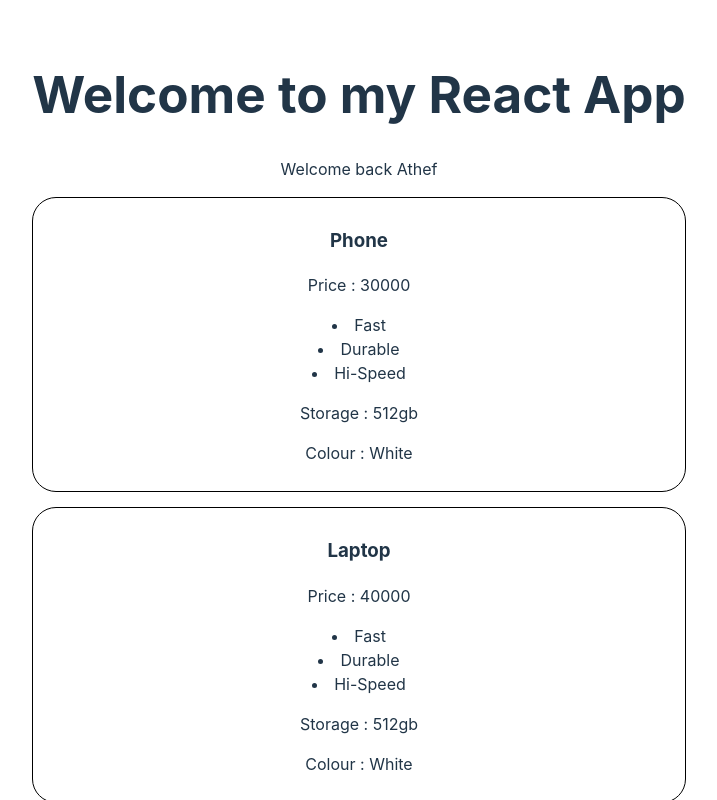
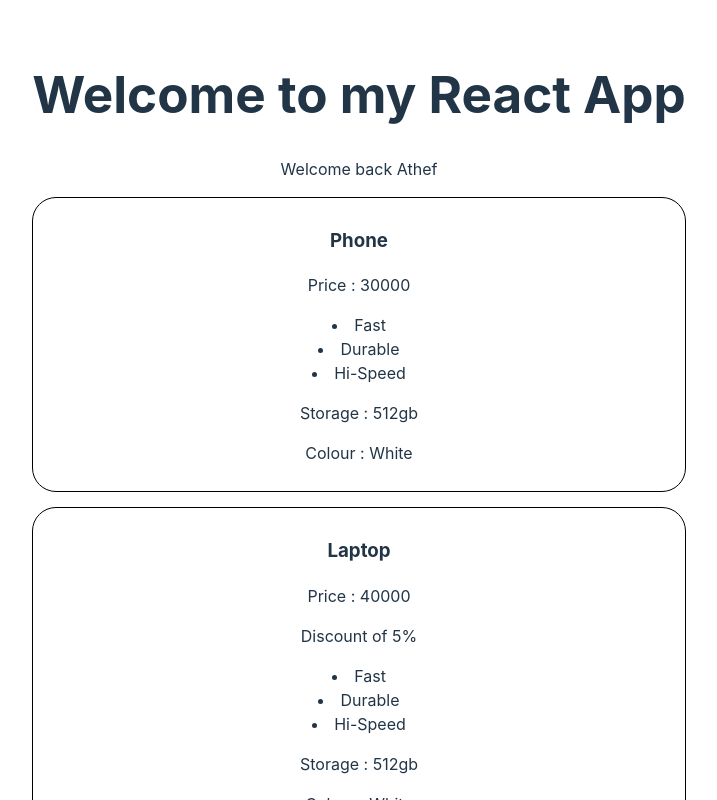
Before and after one commit to itsathefak/learn-react, a React (Vite) app in the folder basic-react-app/: page / in a window 1280 px wide. Shown: the top 800 px of the page, without its empty margins (281-998 px from the left). Built offline with nearby package versions, Linux system fonts and the light colour scheme.

Commit message:
Using Conditionals

```diff
--- a/basic-react-app/src/Product.jsx
+++ b/basic-react-app/src/Product.jsx
@@ -6,6 +6,8 @@ function Product({title, price=1, features, options}){ //Passing Default Value a
         <div className="Product">
         <h3>{title}</h3>
         <p>Price : {price}</p>
+        {/* {price > 30000 ? <p>Discount of 5%</p> : null}         Same work, Different method */}
+        {price > 30000 && <p>Discount of 5%</p>}
         <p>{features.map((feature)=> <li>{feature}</li>)}</p>
         <p>Storage : {options.Storage}</p>
         <p>Colour : {options.Colour}</p>
```
